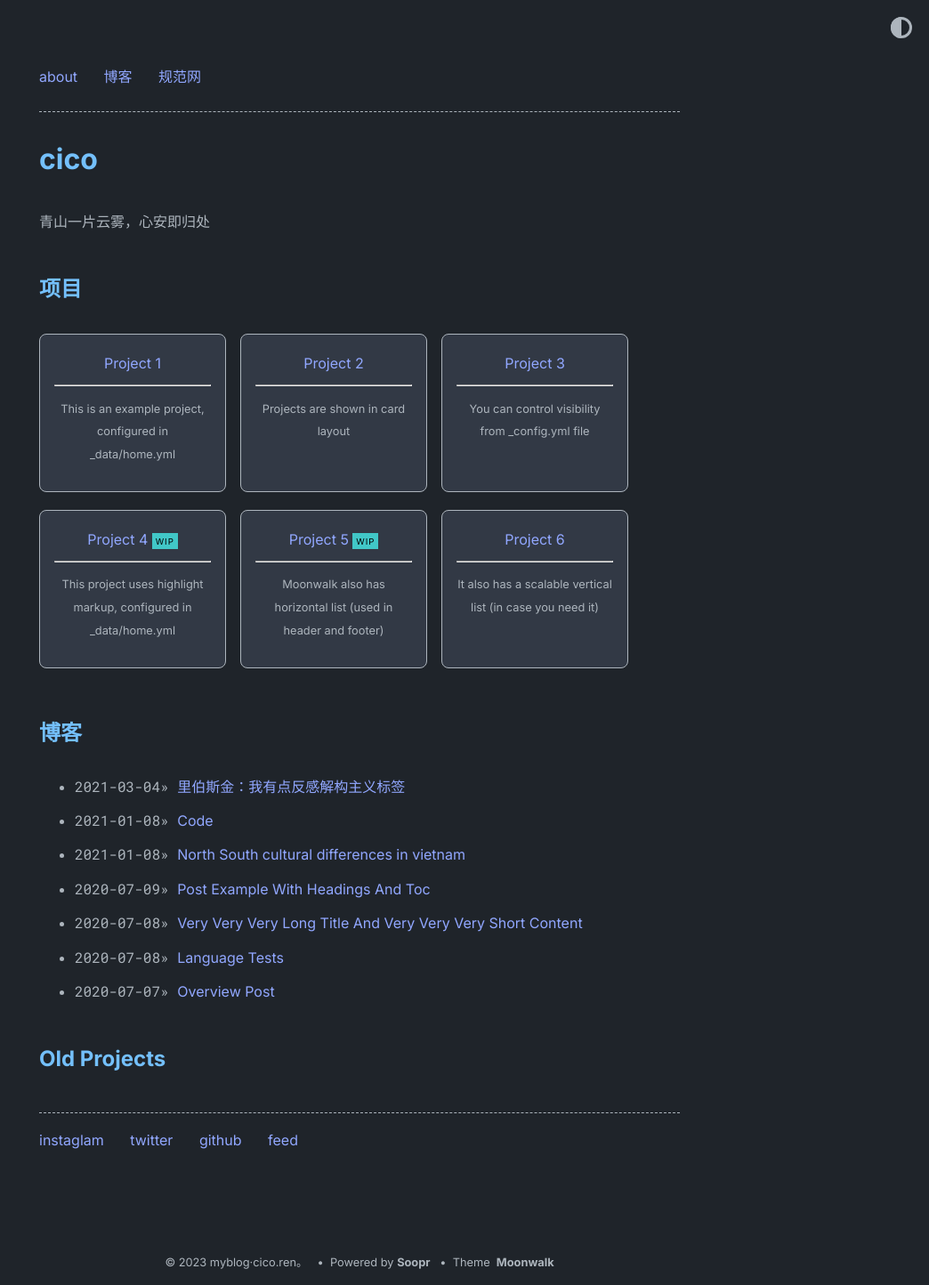
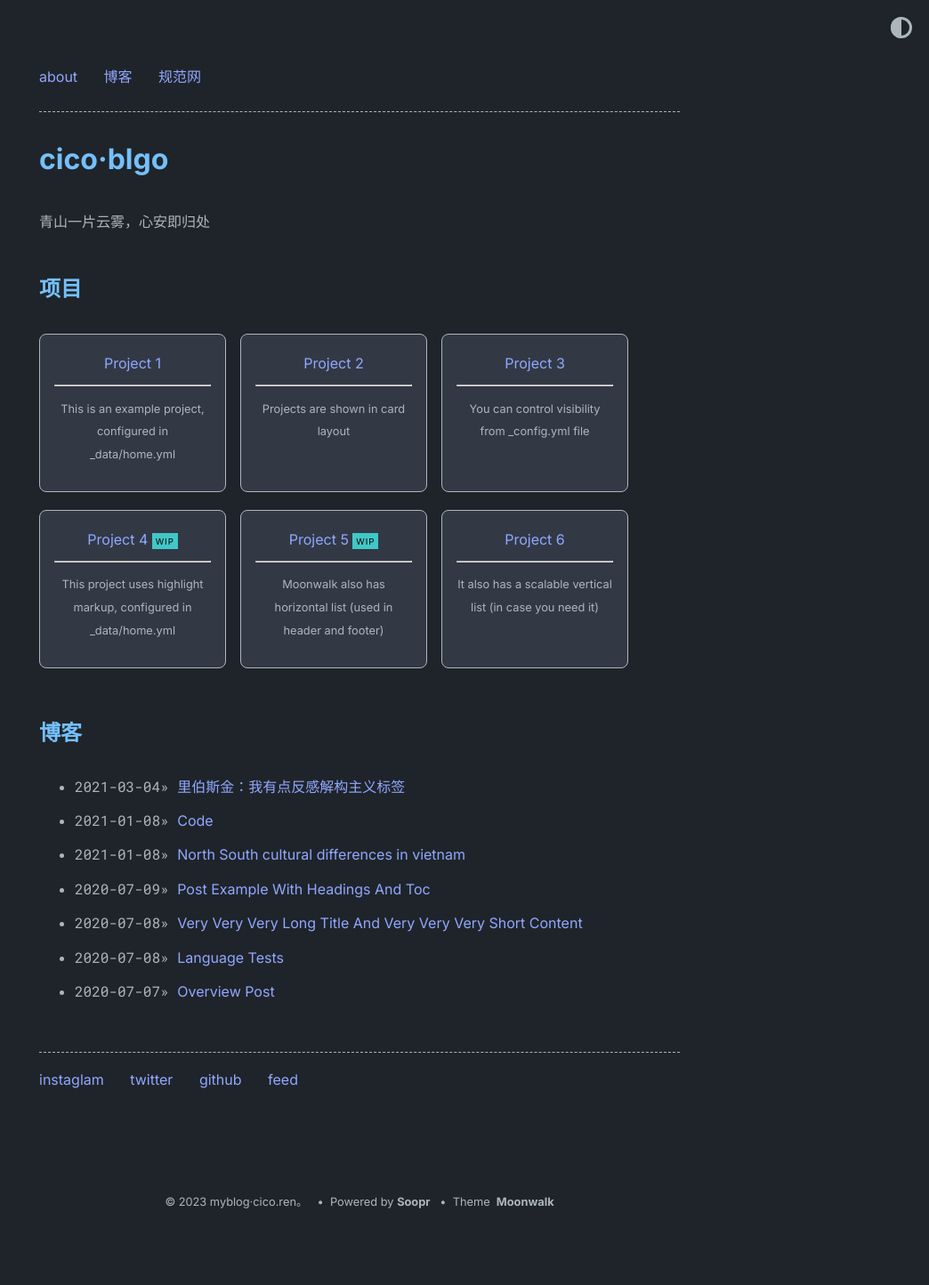
Before and after one commit to nuanyang938/Moonwalk, a Jekyll site: the page built from index.md, in a window 1280 px wide. Shown: the whole page at 89% size, without its empty margins (236-1280 px from the left). Built offline with Jekyll 4.4.1, drawn with Linux system fonts in a browser that asks for light colours; after the commit the page ends 1377 px from its top, so only the background shows below that.

Commit message:
Update _config.yml

```diff
--- a/_config.yml
+++ b/_config.yml
@@ -1,4 +1,4 @@
-title: cico
+title: cico·blgo
 author: myblog·cico.ren。
 url: https://blog.cico.ren # root address of the site
 description: > # description of the site (multiple lines allowed)
@@ -36,7 +36,7 @@ theme_config:
     title_projects: 项目
     title_misc_list: Details
     title_blog: 博客
-    title_old_projects: Old Projects
+    # title_old_projects: Old Projects
 
 soopr:
   publish_token: "" # sign up at https://www.soopr.co to get your publish token and personalize share and reaction options
```
